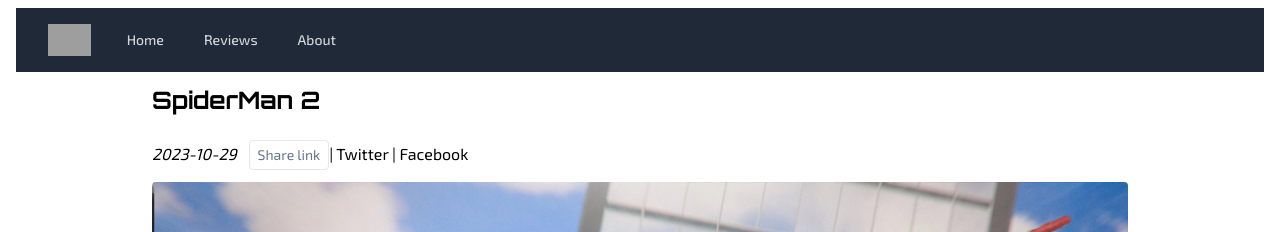
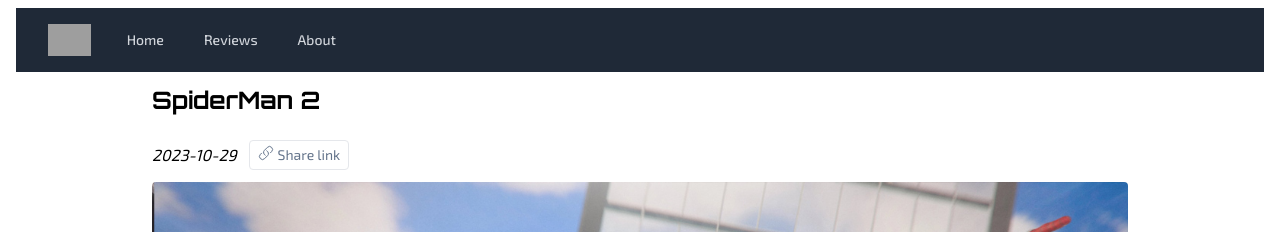
Before and after one commit to asonkes/projetReact, a Next.js app: page /reviews/spiderman in a window 1280 px wide. Shown: the top 232 px of the page. Built offline with nearby package versions, Linux system fonts and the light colour scheme; grey boxes are pictures that could not be loaded.

Commit message:
placement d'une icone dans le bouton shareLink

```diff
--- a/components/ShareButtons.jsx
+++ b/components/ShareButtons.jsx
@@ -6,7 +6,7 @@
         <div>
             {/* Permet d'avoir à côté du bouton, twitter et facebook */}
             <SharelinkButton/>
-            | Twitter | Facebook
+            {/* | Twitter | Facebook */ }
         </div>
     )
 }
--- a/components/SharelinkButton.jsx
+++ b/components/SharelinkButton.jsx
@@ -1,4 +1,5 @@
 import {useState} from'react'
+import { LinkIcon } from '@heroicons/react/24/outline'
 
 export default function SharelinkButton() {
     const [clicked, setClicked] = useState(false)
@@ -21,8 +22,9 @@
 
     return (
         <button onClick={handleClick}
-        className='border px-2 py-1 my-3 rounded text-slate-500 text-sm hover:bg-orange-300 hover:text-slate-700'
+        className='flex gap-1 border placeholder:border px-2 py-1 my-3 rounded text-slate-500 text-sm hover:bg-orange-300 hover:text-slate-700'
         >
+            <LinkIcon className='h-4 w-4'/>
             {clicked ? 'Link copied' : 'Share link'}
         </button>
     )
```
